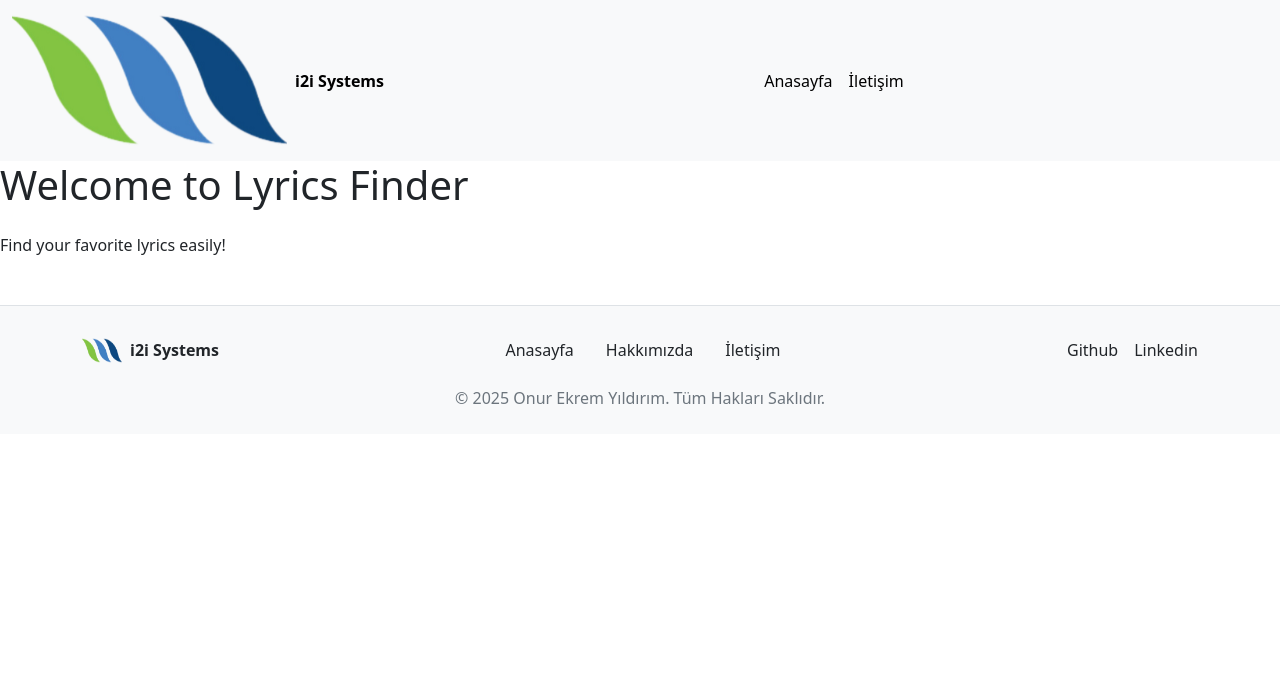
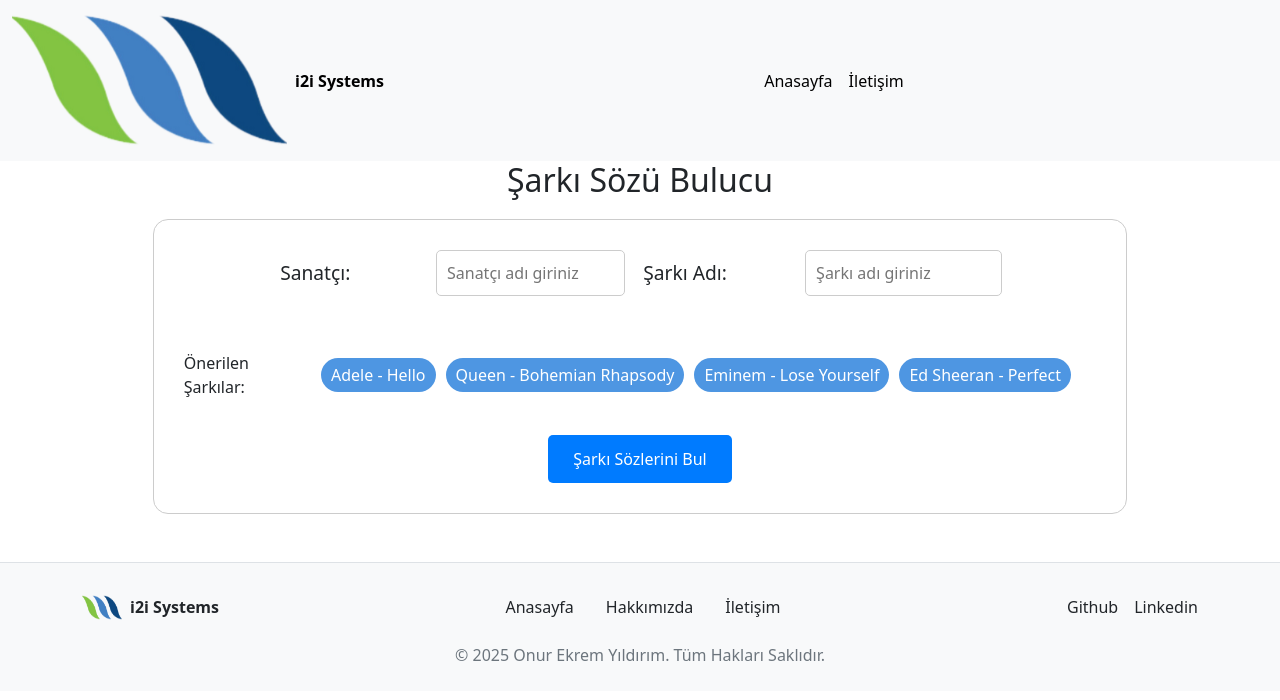
Before and after one commit to OEkrem/lyrics-frontend, a React (Create React App) app: page / in a window 1280 px wide. Shown: the top 700 px of the page. Built offline with nearby package versions, Linux system fonts and the light colour scheme.

Commit message:
feat: Add LyricsFinder, LyricsDisplay and LyricsForm components

```diff
--- /dev/null
+++ b/src/components/LyricsFinder/LyricsDisplay/LyricsDisplay.js
@@ -0,0 +1,17 @@
+
+import React from 'react';
+import './lyricsDisplay.css';
+
+export default function LyricsDisplay({ lyrics }) {
+
+  if (!lyrics) {
+    return null; // Şarkı sözleri yoksa hiçbir şey gösterme
+  }
+
+  return (
+    <div className="lyrics-display-container">
+      <h2 className="baslik">Şarkı Sözleri:</h2>
+      <pre className="sozler">{lyrics}</pre>
+    </div>
+  );
+}
--- /dev/null
+++ b/src/components/LyricsFinder/LyricsFinder.js
@@ -0,0 +1,32 @@
+import React, { useState } from 'react';
+import { fetchLyrics } from '../../api/lyricsApi';
+import LyricsForm from './LyricsForm/LyricsForm';
+import LyricsDisplay from './LyricsDisplay/LyricsDisplay';
+import './lyricsFinder.css';
+
+export default function LyricsFinder() {
+  const [lyrics, setLyrics] = useState('');
+
+  const handleSearch = async (artist, title) => {
+    setLyrics('');
+
+    try {
+      const fetchedLyrics = await fetchLyrics(artist, title);
+      if (fetchedLyrics) {
+        setLyrics(fetchedLyrics);
+      } else {
+
+      }
+    } catch (err) {
+
+    }
+  };
+
+  return (
+    <div className='lyrics-finder-container'>
+      <h1 className="baslik">Şarkı Sözü Bulucu</h1>
+      <LyricsForm onSearch={handleSearch} />
+      <LyricsDisplay lyrics={lyrics}/>
+    </div>
+  );
+}
--- /dev/null
+++ b/src/components/LyricsFinder/LyricsForm/LyricsForm.js
@@ -0,0 +1,76 @@
+
+import React, { useState } from 'react';
+import './lyricsForm.css';
+
+export default function LyricsForm({ onSearch }) {
+  const [artist, setArtist] = useState('');
+  const [title, setTitle] = useState('');
+
+  const handleSubmit = (e) => {
+    e.preventDefault();
+    if (artist && title) {
+      onSearch(artist, title); // Üst bileşene sanatçı ve şarkı adını ilet
+    }
+  };
+
+  const handleSuggestedClick = (suggestedArtist, suggestedTitle) => {
+    setArtist(suggestedArtist);
+    setTitle(suggestedTitle);
+  };
+
+  return (
+    <form onSubmit={handleSubmit} className="lyrics-form">
+
+      <div className='column'>
+        <div className="row">
+          <label htmlFor="artist" className="lyrics-label">Sanatçı:</label>
+          <input
+            type="text"
+            id="artist"
+            value={artist}
+            onChange={(e) => setArtist(e.target.value)}
+            className="lyrics-input"
+            placeholder="Sanatçı adı giriniz"
+          />
+        </div>
+        <div className="row">
+          <label htmlFor="title" className="lyrics-label">Şarkı Adı:</label>
+          <input
+            type="text"
+            id="title"
+            value={title}
+            onChange={(e) => setTitle(e.target.value)}
+            className="lyrics-input"
+            placeholder="Şarkı adı giriniz"
+          />
+        </div>
+      </div>
+
+      <div className="onerilenler">
+        <p className="onerilenler-text">Önerilen Şarkılar:</p>
+        <ul className="onerilenler-list">
+          <li className="onerilenler-item"
+            onClick={() => handleSuggestedClick('Adele', 'Hello')}
+          >Adele - Hello</li>
+          <li className="onerilenler-item"
+            onClick={() => handleSuggestedClick('Queen', 'Bohemian Rhapsody')}
+          >Queen -	Bohemian Rhapsody</li>
+
+          <li className="onerilenler-item"
+            onClick={() => handleSuggestedClick('Eminem', 'Lose Yourself')}
+          >Eminem - Lose Yourself</li>
+
+          <li className="onerilenler-item"
+            onClick={() => handleSuggestedClick('Ed Sheeran', 'Perfect')}
+          >Ed Sheeran - Perfect</li>
+        </ul>
+      </div>
+
+      <div className="">
+        <button type="submit" className="lyrics-button">
+          Şarkı Sözlerini Bul
+        </button>
+      </div>
+    </form>
+  );
+}
--- /dev/null
+++ b/src/components/LyricsFinder/LyricsForm/lyricsForm.css
@@ -0,0 +1,103 @@
+
+
+.lyrics-form{
+    display:flex;
+    flex-direction: column;
+    align-items: center;
+    justify-content: center;
+    gap: 20px;
+    border: 1px solid #ccc;
+    padding: 30px;
+    border-radius: 15px;
+}
+
+.column{
+    display: flex;
+    flex-direction: row;
+    justify-content: center;
+    align-items: center;
+    gap: 20px;
+    width: 100%;
+}
+
+.row{
+    display: flex;
+    justify-content: center;
+    align-items: center;
+    flex-direction: row;
+    /*width: 100%;*/
+    margin-bottom: 15px;
+}
+
+.lyrics-form .row input{
+    flex: 1;
+    padding: 10px;
+    border-radius: 5px;
+    border: 1px solid #ccc;
+    margin-right: 10px;
+    transition: border-color 0.3s ease;
+}
+
+.lyrics-form .row label{
+    flex: .8;
+    font-size: 1.2rem;
+    margin-right: 10px;
+}
+
+.lyrics-button{
+    padding: 12px 25px;
+    border-radius: 5px;
+    border: none;
+    background-color: #007bff;
+    color: white;
+    cursor: pointer;
+    transition: .2s ease-in-out;
+}
+
+.lyrics-button:hover {
+    background-color: #0056b3;
+    transform: scale(1.009);
+}
+
+.lyrics-button:active {
+    background-color: #003f7f;
+    transform: scale(0.991);
+}
+
+
+.onerilenler{
+    display: flex;
+    flex-direction: row;
+    justify-content: center;
+    align-items: center;
+    width: 100%;
+    margin-top: 20px;
+}
+
+.onerilenler p{
+    flex: 1;
+}
+
+.onerilenler-list{
+    flex: 10;
+    display: flex;
+    flex-direction: row;
+    justify-content: center;
+    align-items: center;
+    gap: 10px;
+    width: 100%;
+}
+
+.onerilenler-item {
+    padding: 5px 10px;
+    cursor: pointer;
+    background-color: #4e96e2;
+    color: white;
+    border-radius: 20px;
+    transition: 0.3s ease;
+    text-align: center;
+  }
+
+  .onerilenler-item:hover {
+    transform: translateY(-2px) scale(1.01);
+  }
--- /dev/null
+++ b/src/components/LyricsFinder/lyricsFinder.css
@@ -0,0 +1,15 @@
+
+
+.lyrics-finder-container {
+  display: flex;
+  flex-direction: column;
+  align-items: center;
+  justify-content: center;
+  width: 100%;
+  height: 100%;
+}
+
+.lyrics-finder-container h1 {
+  font-size: 2rem;
+  margin-bottom: 20px;
+}
--- a/src/pages/Home.js
+++ b/src/pages/Home.js
@@ -1,15 +1,15 @@
 
 
-import React from 'react'
-import MainLayout from '../layouts/MainLayout'
+import React from 'react';
+import MainLayout from '../layouts/MainLayout';
+import LyricsFinder from '../components/LyricsFinder/LyricsFinder';
 
 export default function Home() {
   return (
     <MainLayout>
-        <div className='flex flex-col items-center justify-center h-screen'>
-            <h1 className='text-4xl font-bold'>Welcome to Lyrics Finder</h1>
-            <p className='mt-4 text-lg'>Find your favorite lyrics easily!</p>
-        </div>
+      <div className="">
+        <LyricsFinder />
+      </div>
     </MainLayout>
   )
 }
```
Also changed, not shown: src/components/LyricsFinder/LyricsDisplay/lyricsDisplay.css (added).
